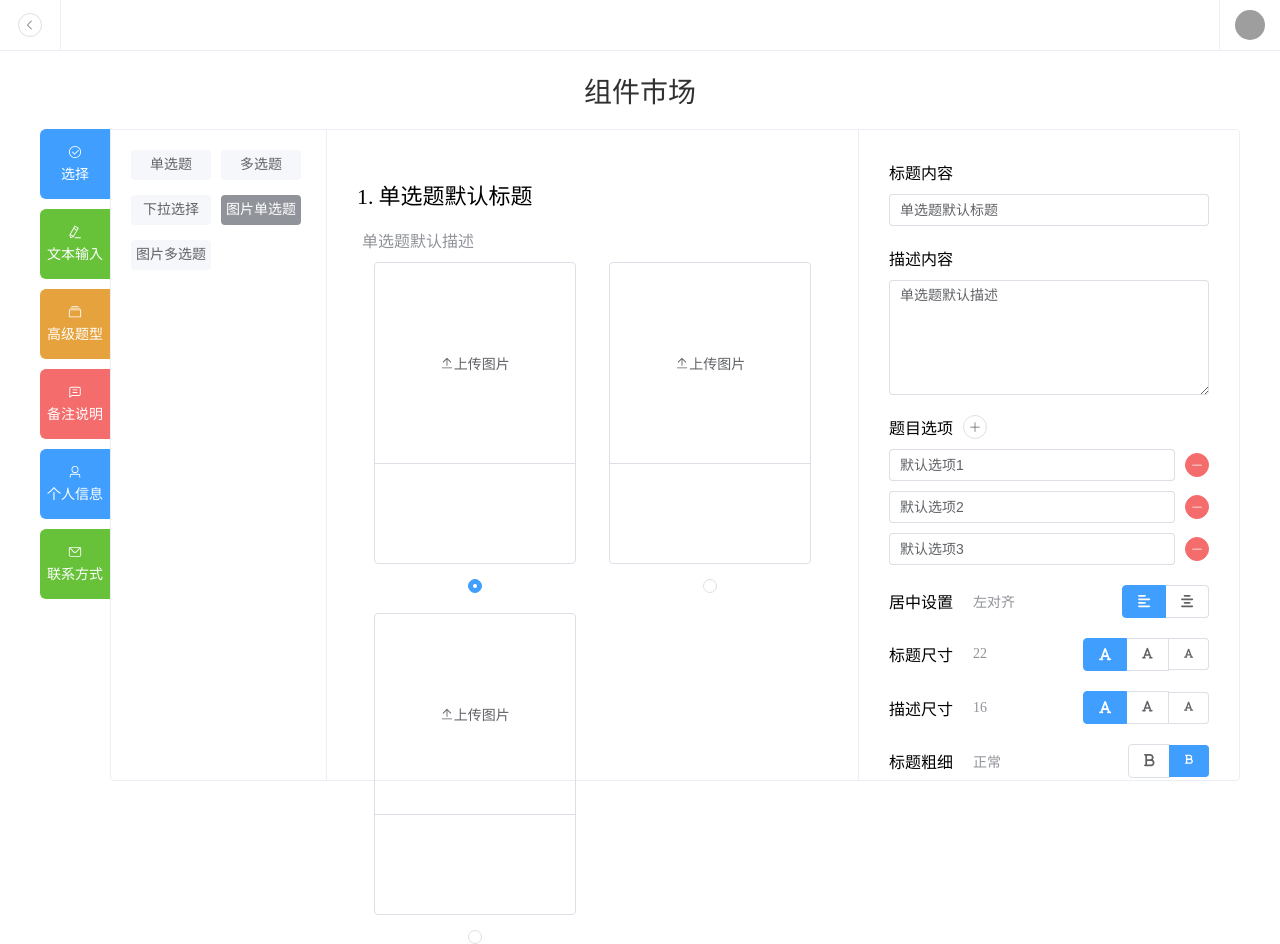
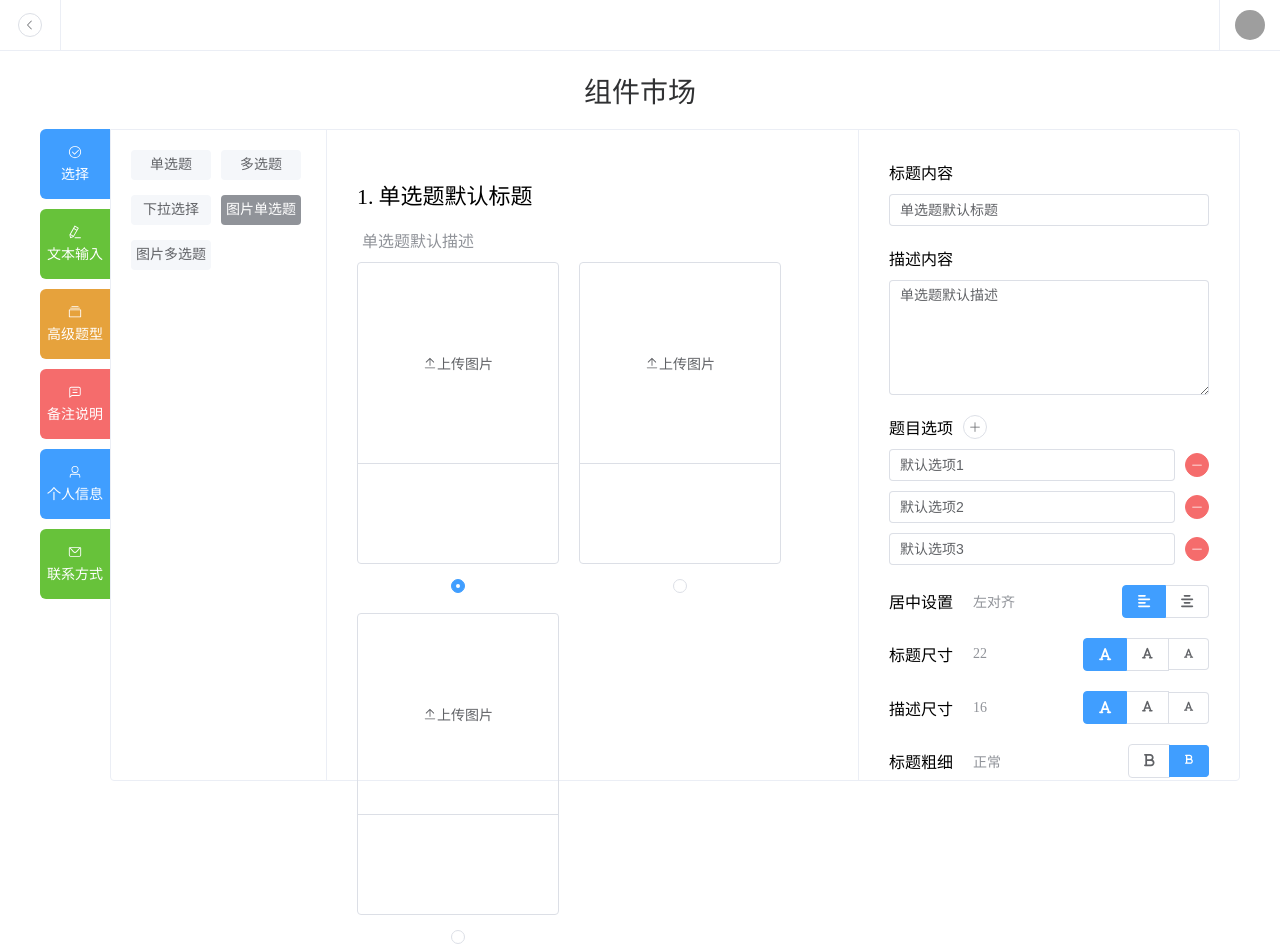
Before and after one commit to tsycheese/vue-nocode-questionnaire, a Vue app: page /single-pic-select in a window 1280 px wide. Built offline with nearby package versions, Linux system fonts and the light colour scheme; grey boxes are pictures that could not be loaded; the HTML template or start-up script is replaced by a standard one.

Commit message:
修改 SinglePicSelect 的样式布局

```diff
--- a/src/components/ServeComs/Materials/SelectComs/SinglePicSelect.vue
+++ b/src/components/ServeComs/Materials/SelectComs/SinglePicSelect.vue
@@ -14,7 +14,11 @@
       :descColor="computedStatus.descColor"
     />
     <div class="mt-10">
-      <el-radio-group v-model="curSelected" class="pic-radio-group">
+      <el-radio-group
+        v-model="curSelected"
+        class="pic-radio-group"
+        :class="{ 'space-evenly': !!computedStatus.position }"
+      >
         <el-radio
           class="pic-option"
           v-for="(item, index) in computedStatus.options"
@@ -63,9 +67,9 @@ const curSelected = ref(0);
 
 <style scoped lang="scss">
 .pic-radio-group {
-  display: grid;
-  grid-template-columns: repeat(2, 1fr);
-  row-gap: 20px;
+  display: flex;
+  flex-wrap: wrap;
+  gap: 20px;
 }
 
 .pic-option {
```
